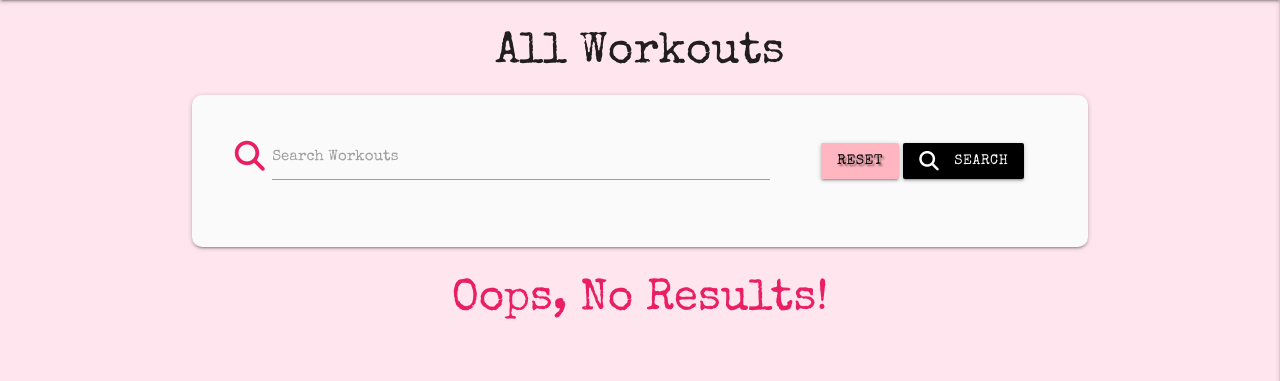
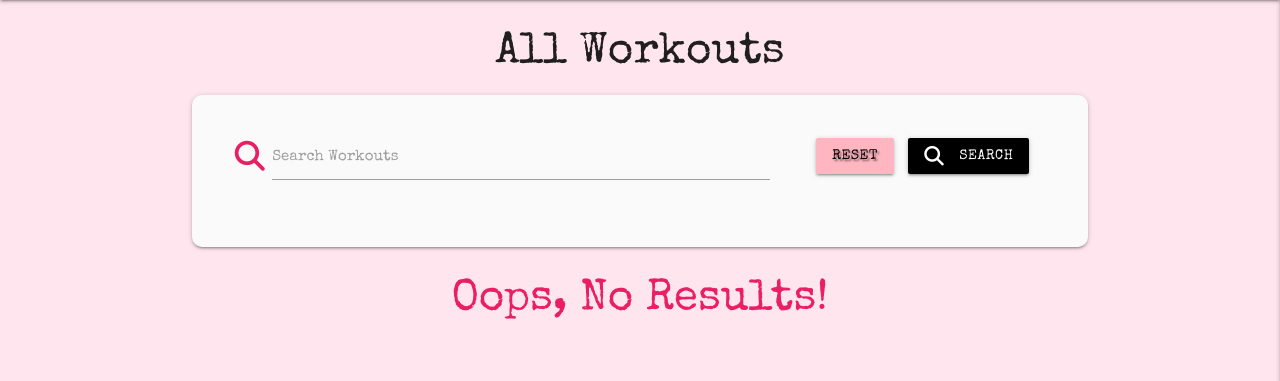
Before and after one commit to Georgina90-x/Final-Project-3, a Flask app: page / in a window 1280 px wide. Shown: the part 64-445 px from the top of the page. Run offline with Flask 3, Linux system fonts and the light colour scheme; data that the repository does not hold is empty; some libraries are stand-ins or nearby versions.

Commit message:
styling to buttons for continuous theme

```diff
--- a/static/css/style.css
+++ b/static/css/style.css
@@ -50,6 +50,14 @@ flashes h4 {
     line-height: 42px;
 }
 
+.edit {
+    background-color: black;
+}
+
+.delete {
+    background-color: blue;
+}
+
 
 .collapsible-body {
     border-radius: 10px;
@@ -100,13 +108,16 @@ nav .workout-title {
 
 
 
-.edit {
+.reset {
     background-color: #ffb6c1;
     color: black;
+    margin-right: 10px;
+    margin-bottom: 10px;
 }
 
-.delete {
+.search {
     background-color: black;
+    margin-bottom: 10px;
 }
 
 .btn {
--- a/templates/tasks.html
+++ b/templates/tasks.html
@@ -12,8 +12,8 @@
                 <label for="query">Search Workouts</label>
             </div>
             <div class="col s12 m4">
-                <a href="{{ url_for('get_tasks') }}" class="btn text-shadow edit">Reset</a>
-                <button type="submit" class="btn text-shadow delete">
+                <a href="{{ url_for('get_tasks') }}" class="btn text-shadow reset">Reset</a>
+                <button type="submit" class="btn text-shadow search">
                     <i class="fas fa-search left"></i> Search
                 </button>
             </div>
@@ -28,7 +28,7 @@
                 <div class="col s3">
                     <i class="fa-solid fa-circle-chevron-down"></i>
                     {% if session.user|lower == task.created_by|lower %}
-                        <a href="{{ url_for('complete_workout', workout_id=task._id) }}" id="complete-workout" class="btn-small black">Done</a>
+                        <a href="{{ url_for('complete_workout', workout_id=task._id) }}" id="complete-workout" class="btn-small delete">Done</a>
                         <a href="{{ url_for('edit_workout', workout_id=task._id) }}" class="btn-small edit">Edit</a>
                     {% endif %}
                 </div>
```
